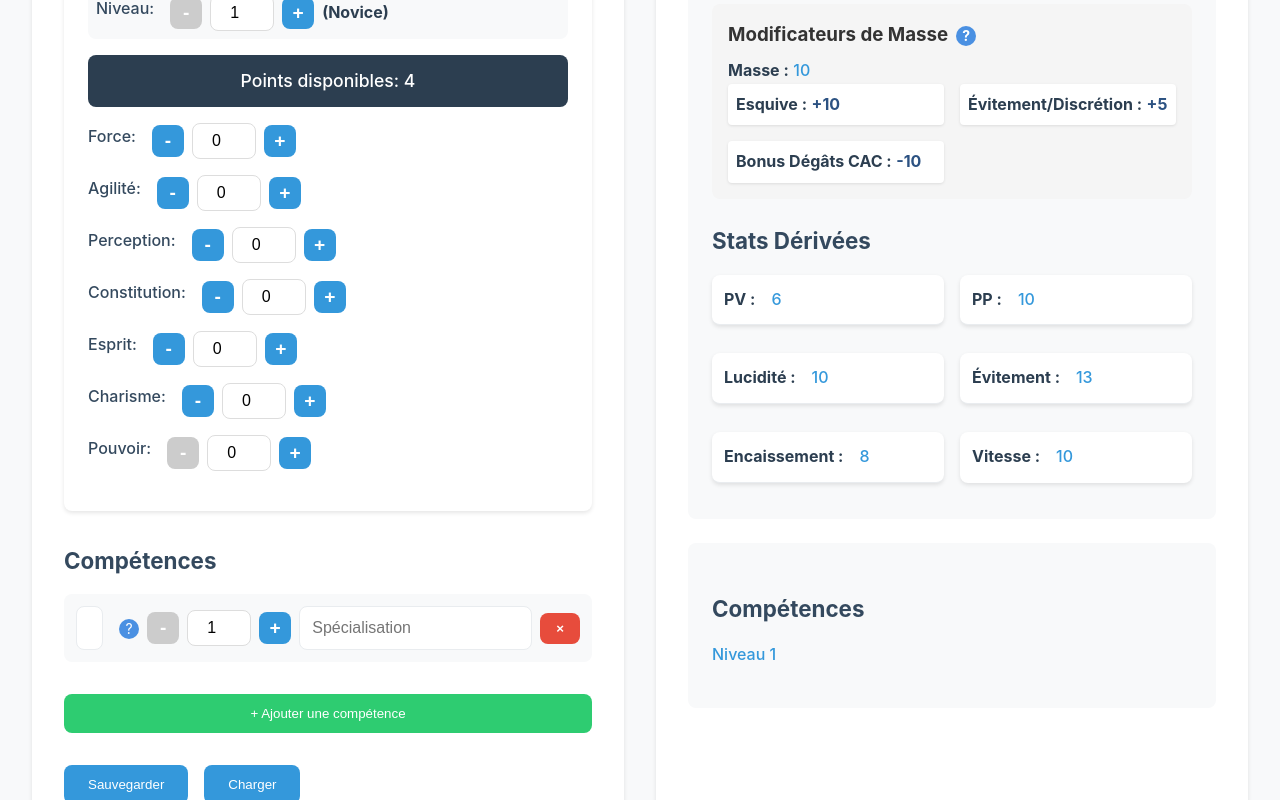
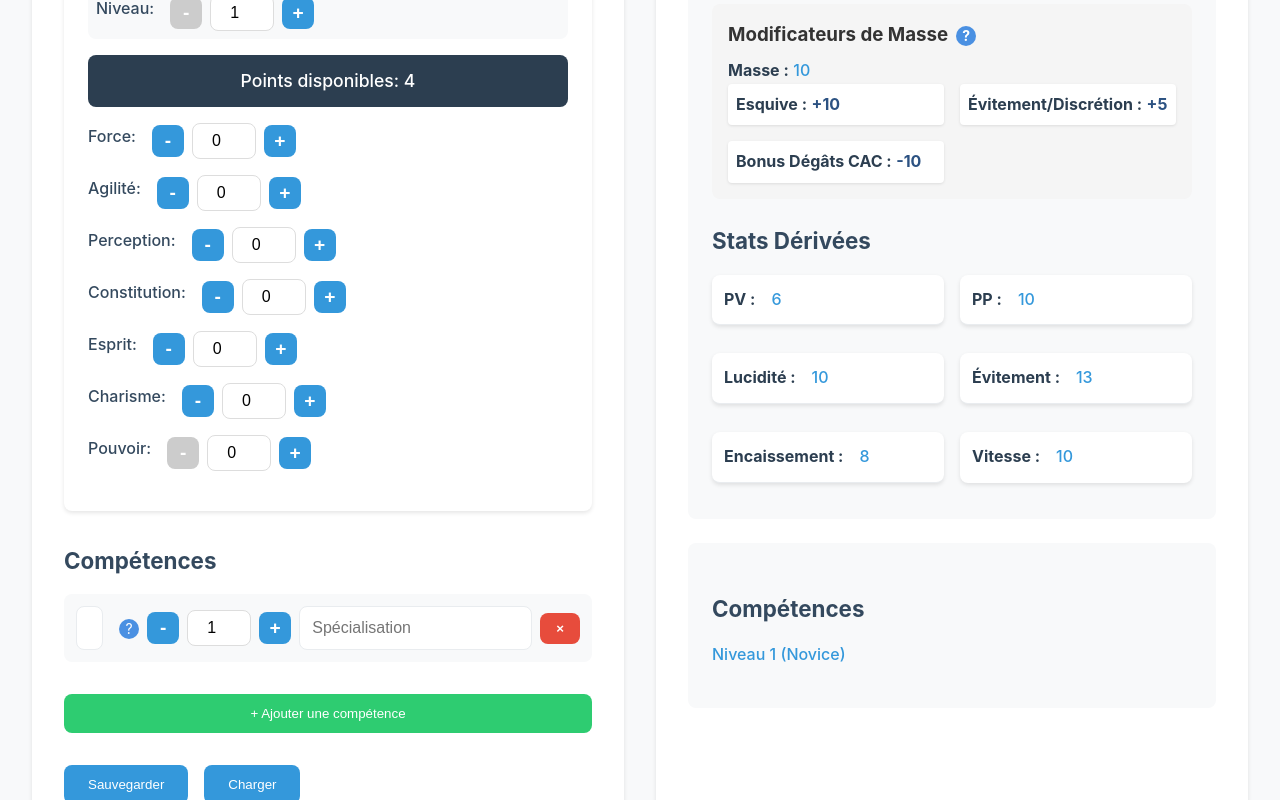
Before and after one commit to Martin-Die/jdr-app, a Next.js app: page / in a window 1280 px wide. Both pictures are taken after typing "Sample", "Sample", "5", "5", "Sample", "Sample" into the empty fields and a click on the button "+ Ajouter une compétence". Shown: the part 1130-1930 px from the top of the page. Built offline with nearby package versions, Linux system fonts and the light colour scheme.

Commit message:
rang mis a jour sur les compétences

```diff
--- a/src/app/components/CharacterSheet.tsx
+++ b/src/app/components/CharacterSheet.tsx
@@ -6,6 +6,7 @@ import { CharacterStats } from './character/CharacterStats';
 import { CharacterSkills } from './character/CharacterSkills';
 import { getMassModifier } from '../utils/massModifiers';
 import { Tooltip } from './ui/Tooltip';
+import { getSkillLevelInfo } from '../types/SkillLevel';
 
 export default function CharacterSheet() {
   const {
@@ -149,7 +150,7 @@ export default function CharacterSheet() {
               <p key={index}>
                 <strong>{comp.nom} </strong>
                 <span className="value">
-                  Niveau {comp.niveau}
+                  Niveau {comp.niveau} ({comp.rang || getSkillLevelInfo(comp.niveau || 1)?.rang || 'Novice'})
                   {comp.specialisation && ` (${comp.specialisation})`}
                 </span>
               </p>
--- a/src/app/components/character/CharacterSkills.tsx
+++ b/src/app/components/character/CharacterSkills.tsx
@@ -1,6 +1,7 @@
 import { Character } from '../../types/Character';
 import { competencesList } from '../../data/competences';
 import { Tooltip } from '../ui/Tooltip';
+import { getSkillLevelInfo } from '../../types/SkillLevel';
 
 interface CharacterSkillsProps {
   character: Character;
@@ -22,7 +23,9 @@ export const CharacterSkills = ({
   const handleNiveauChange = (index: number, increment: boolean) => {
     const currentValue = character.competences[index].niveau || 0;
     const newValue = increment ? currentValue + 1 : currentValue - 1;
+    const levelInfo = getSkillLevelInfo(newValue);
     onCompetenceChange(index, 'niveau', newValue);
+    onCompetenceChange(index, 'rang', levelInfo?.rang || 'Novice');
   };
 
   return (
@@ -74,14 +77,19 @@ export const CharacterSkills = ({
                 className="stat-button"
                 onClick={() => handleNiveauChange(index, false)}
                 aria-label="Diminuer le niveau"
-                disabled={comp.niveau <= 1}
+                disabled={comp.niveau <= 0}
               >
                 -
               </button>
               <input
                 type="number"
                 value={comp.niveau}
-                onChange={(e) => onCompetenceChange(index, 'niveau', e.target.value === '' ? 1 : Number(e.target.value))}
+                onChange={(e) => {
+                  const newValue = e.target.value === '' ? 1 : Number(e.target.value);
+                  const levelInfo = getSkillLevelInfo(newValue);
+                  onCompetenceChange(index, 'niveau', newValue);
+                  onCompetenceChange(index, 'rang', levelInfo?.rang || 'Novice');
+                }}
                 className="competence-level"
                 min={1}
               />
@@ -89,7 +97,7 @@ export const CharacterSkills = ({
                 className="stat-button"
                 onClick={() => handleNiveauChange(index, true)}
                 aria-label="Augmenter le niveau"
-                disabled={comp.niveau >= 5}
+                disabled={comp.niveau >= 8}
               >
                 +
               </button>
--- a/src/app/components/character/CharacterStats.tsx
+++ b/src/app/components/character/CharacterStats.tsx
@@ -1,5 +1,4 @@
 import { Character } from '../../types/Character';
-import { getSkillLevelInfo } from '../../types/SkillLevel';
 
 interface CharacterStatsProps {
   character: Character;
@@ -10,7 +9,7 @@ interface CharacterStatsProps {
 type StatKey = 'force' | 'agilite' | 'perception' | 'constitution' | 'esprit' | 'charisme' | 'pouvoir';
 
 const MIN_STAT = -3;
-const MAX_LEVEL = 8;
+const MAX_LEVEL = 99;
 
 export const CharacterStats = ({ character, onInputChange, pointsDisponibles }: CharacterStatsProps) => {
   const handleChange = (e: React.ChangeEvent<HTMLInputElement>) => {
@@ -41,8 +40,6 @@ export const CharacterStats = ({ character, onInputChange, pointsDisponibles }:
       onInputChange('niveau', newLevel);
     };
   };
-
-  const currentLevelInfo = getSkillLevelInfo(character.niveau || 1);
 
   const stats = [
     { id: 'force', label: 'Force' },
@@ -87,11 +84,6 @@ export const CharacterStats = ({ character, onInputChange, pointsDisponibles }:
           >
             +
           </button>
-          {currentLevelInfo && (
-            <span>
-              <strong>({currentLevelInfo.rang})</strong>
-            </span>
-          )}
         </div>
       </div>
 
--- a/src/app/hooks/useCharacter.tsx
+++ b/src/app/hooks/useCharacter.tsx
@@ -1,6 +1,7 @@
 import { useState, useCallback, useEffect } from 'react';
 import { Character, DerivedStats } from '../types/Character';
 import { getMassModifier } from '../utils/massModifiers';
+import { getSkillLevelInfo } from '../types/SkillLevel';
 
 interface FileSystemHandle {
   createWritable(): Promise<FileSystemWritableFileStream>;
@@ -181,9 +182,10 @@ export const useCharacter = () => {
   }, [handleStatChange]);
 
   const ajouterCompetence = useCallback(() => {
+    const levelInfo = getSkillLevelInfo(1);
     setCharacter(prev => ({
       ...prev,
-      competences: [...prev.competences, { nom: '', niveau: 1, specialisation: '' }]
+      competences: [...prev.competences, { nom: '', niveau: 1, rang: levelInfo?.rang || 'Novice', specialisation: '' }]
     }));
   }, []);
 
@@ -283,11 +285,15 @@ export const useCharacter = () => {
                 esprit: data.character.esprit ?? 0,
                 charisme: data.character.charisme ?? 0,
                 pouvoir: data.character.pouvoir ?? 0,
-                competences: data.character.competences?.map((comp: { nom: string; niveau: string; specialisation?: string }) => ({
-                  nom: comp.nom || '',
-                  niveau: comp.niveau || '0',
-                  specialisation: comp.specialisation || '',
-                })) || [],
+                competences: data.character.competences?.map((comp: { nom: string; niveau: number; specialisation?: string; rang?: string }) => {
+                  const levelInfo = getSkillLevelInfo(comp.niveau || 1);
+                  return {
+                    nom: comp.nom || '',
+                    niveau: comp.niveau || 1,
+                    rang: comp.rang || levelInfo?.rang || 'Novice',
+                    specialisation: comp.specialisation || '',
+                  };
+                }) || [],
               };
 
               const processedStats: DerivedStats = {
--- a/src/app/types/Character.ts
+++ b/src/app/types/Character.ts
@@ -12,6 +12,7 @@ export interface Character {
   competences: Array<{
     nom: string;
     niveau: number;
+    rang?: string;
     specialisation?: string;
   }>;
   force: number;
```
